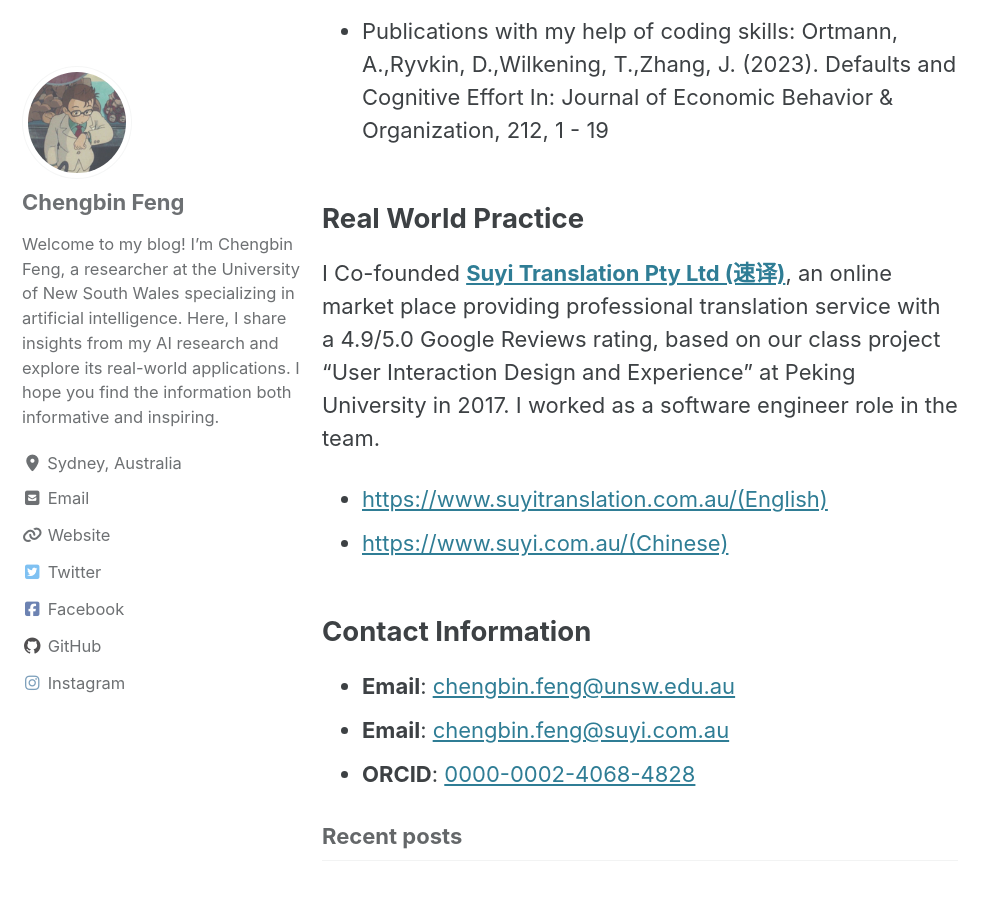
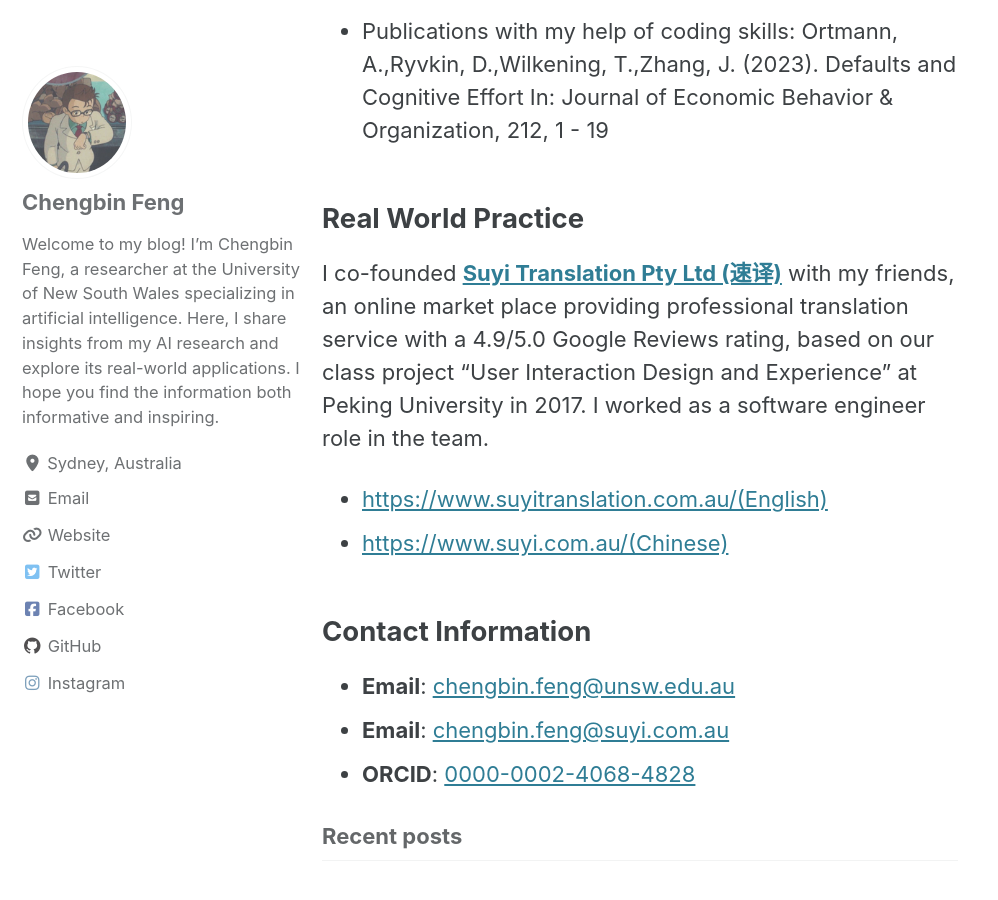
Before and after one commit to kfengc27/kfengc27.github.io, a Jekyll site: the page built from index.md, in a window 1280 px wide and 900 px high, scrolled down 1883 px. Shown: the whole window, without its empty margins (0-998 px from the left). Built offline with Jekyll 4.4.1, drawn with Linux system fonts in a browser that asks for light colours; cached includes are drawn as plain includes.

Commit message:
Update index.md

```diff
--- a/index.md
+++ b/index.md
@@ -37,7 +37,7 @@
 Ortmann, A.,Ryvkin, D.,Wilkening, T.,Zhang, J. (2023). Defaults and Cognitive Effort In: Journal of Economic Behavior & Organization, 212, 1 - 19
 
 ## Real World Practice
-I Co-founded **[Suyi Translation Pty Ltd (速译)](https://suyitranslation.com.au/)**, an online market place providing professional translation service with a 4.9/5.0 Google Reviews rating, based on our class project “User Interaction Design and Experience” at Peking University in 2017. I worked as a software engineer role in the team.
+I co-founded **[Suyi Translation Pty Ltd (速译)](https://suyitranslation.com.au/)** with my friends, an online market place providing professional translation service with a 4.9/5.0 Google Reviews rating, based on our class project “User Interaction Design and Experience” at Peking University in 2017. I worked as a software engineer role in the team.
 - [https://www.suyitranslation.com.au/(English)](https://www.suyitranslation.com.au/)
 - [https://www.suyi.com.au/(Chinese)](https://www.suyi.com.au/)
 
```
